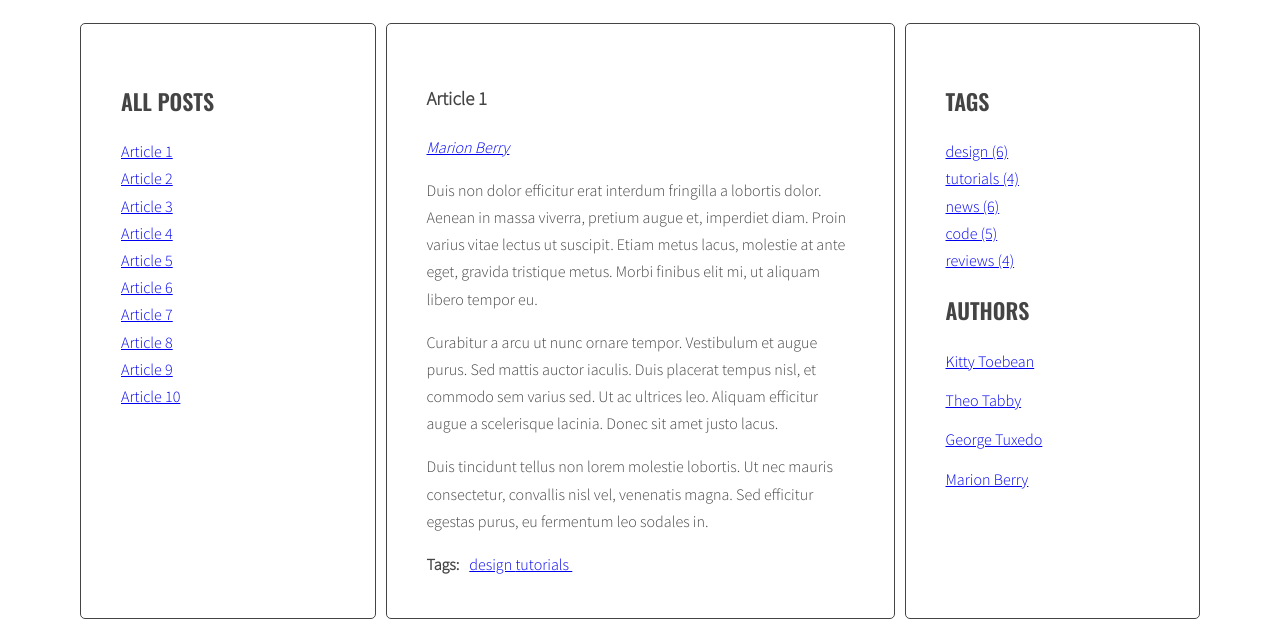
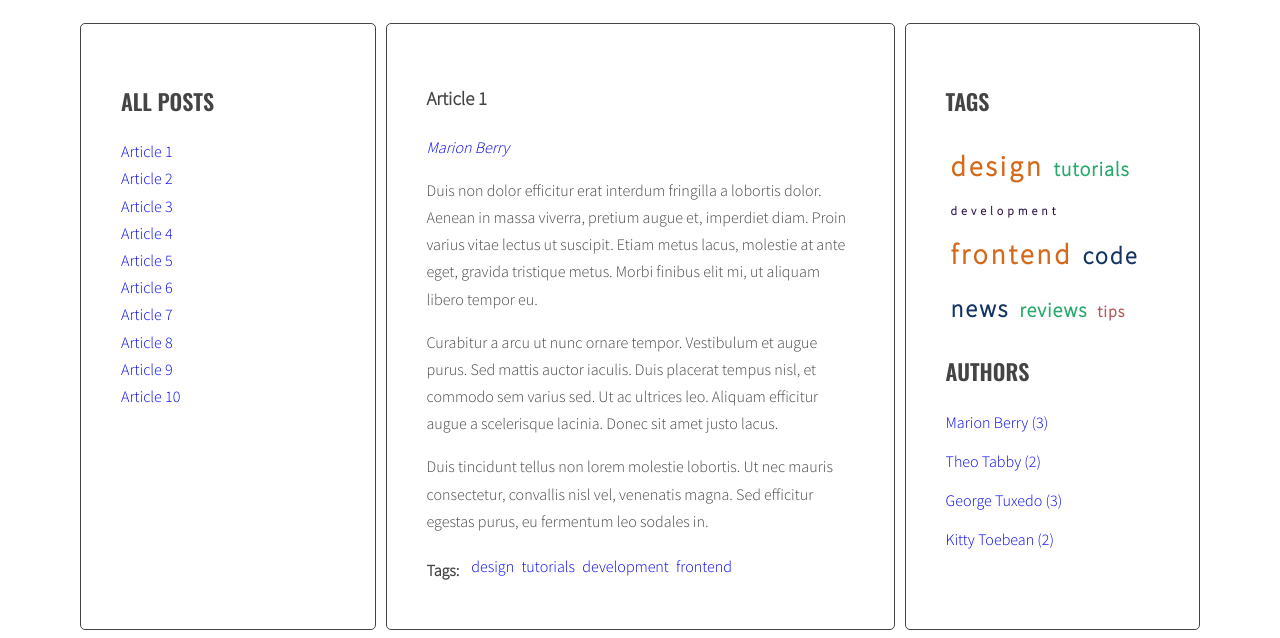
Before and after one commit to PiotrKoduje/javascript-blog, a website: page index.html in a window 1280 px wide. Shown: the part 220-858 px from the top of the page. Drawn offline with nearby package versions, Linux system fonts and the light colour scheme.

Commit message:
Add tags cloud and list of authors

```diff
--- a/index.html
+++ b/index.html
@@ -17,7 +17,7 @@
               </ul>
             </aside>
             <section class="posts">
-              <article class="post active" id="article-1" data-tags="design tutorials" data-author="Marion Berry">
+              <article class="post active" id="article-1" data-tags="design tutorials development frontend" data-author="Marion Berry">
                 <h3 class="post-title">Article 1</h3>
                 <p class="post-author"></p>
                 <div class="post-content">
@@ -31,7 +31,7 @@
                   </ul>
                 </div>
               </article>
-              <article class="post" id="article-2" data-tags="news code" data-author="Theo Tabby">
+              <article class="post" id="article-2" data-tags="code frontend" data-author="Theo Tabby">
                 <h3 class="post-title">Article 2</h3>
                 <p class="post-author"></p>
                 <div class="post-content">
@@ -45,7 +45,7 @@
                   </ul>
                 </div>
               </article>
-              <article class="post" id="article-3" data-tags="news reviews design" data-author="George Tuxedo">
+              <article class="post" id="article-3" data-tags="news reviews design frontend" data-author="George Tuxedo">
                 <h3 class="post-title">Article 3</h3>
                 <p class="post-author"></p>
                 <div class="post-content">
@@ -59,7 +59,7 @@
                   </ul>
                 </div>
               </article>
-              <article class="post" id="article-4" data-tags="tutorials code design" data-author="Kitty Toebean">
+              <article class="post" id="article-4" data-tags="tutorials code design tips frontend" data-author="Kitty Toebean">
                 <h3 class="post-title">Article 4</h3>
                 <p class="post-author"></p>
                 <div class="post-content">
@@ -73,7 +73,7 @@
                   </ul>
                 </div>
               </article>
-              <article class="post" id="article-5" data-tags="design reviews" data-author="Marion Berry">
+              <article class="post" id="article-5" data-tags="design reviews development" data-author="Marion Berry">
                 <h3 class="post-title">Article 5</h3>
                 <p class="post-author"></p>
                 <div class="post-content">
@@ -87,7 +87,7 @@
                   </ul>
                 </div>
               </article>
-              <article class="post" id="article-6" data-tags="reviews code" data-author="George Tuxedo">
+              <article class="post" id="article-6" data-tags="reviews code tips frontend" data-author="George Tuxedo">
                 <h3 class="post-title">Article 6</h3>
                 <p class="post-author"></p>
                 <div class="post-content">
@@ -101,7 +101,7 @@
                   </ul>
                 </div>
               </article>
-              <article class="post" id="article-7" data-tags="code news" data-author="Kitty Toebean">
+              <article class="post" id="article-7" data-tags="code news frontend " data-author="Kitty Toebean">
                 <h3 class="post-title">Article 7</h3>
                 <p class="post-author"></p>
                 <div class="post-content">
@@ -115,7 +115,7 @@
                   </ul>
                 </div>
               </article>
-              <article class="post" id="article-8" data-tags="news design tutorials" data-author="Theo Tabby">
+              <article class="post" id="article-8" data-tags="news design tutorials tips" data-author="Theo Tabby">
                 <h3 class="post-title">Article 8</h3>
                 <p class="post-author"></p>
                 <div class="post-content">
@@ -161,34 +161,9 @@
             <aside class="sidebar" aria-label="tags and authors">
               <h2 class="section-title">Tags</h2>
               <ul class="list tags">
-                <li><a href="#">design</a> <span>(6)</span></li>
-                <li><a href="#">code</a> <span>(5)</span></li>
-                <li><a href="#">tutorials</a> <span>(4)</span></li>
-                <li><a href="#">reviews</a> <span>(4)</span></li>
-                <li><a href="#">news</a> <span>(6)</span></li>
               </ul>
               <h2 class="section-title">Authors</h2>
               <ul class="list authors">
-                <li>
-                  <a href="#">
-                    <span class="author-name">Kitty Toebean</span>
-                  </a>
-                </li>
-                <li>
-                  <a href="#">
-                    <span class="author-name">Theo Tabby</span>
-                  </a>
-                </li>
-                <li>
-                  <a href="#">
-                    <span class="author-name">George Tuxedo</span>
-                  </a>
-                </li>
-                <li>
-                  <a href="#">
-                    <span class="author-name">Marion Berry</span>
-                  </a>
-                </li>
               </ul>
             </aside>
           </main>
--- a/js/script.js
+++ b/js/script.js
@@ -6,14 +6,17 @@
     optTitleListSelector = '.titles',
     optArticleTagsSelector = '.post-tags .list',
     optArticleAuthorSelector = '.post-author',
-    optTagsListSelector = '.tags.list';
+    optTagsListSelector = '.tags.list',
+    optCloudClassCount = 5,
+    optCloudClassPrefix = 'tag-size-',
+    optAuthorsListSelector = '.list.authors';
 
   ////////////////////////////////////////////////////////////////////////////////////////////////////////////////
 
   const titleClickHandler = function(event){
     event.preventDefault();
     const clickedElement = this;
-    console.log('Link was clicked!');
+    //console.log('Link was clicked!');
     //console.log(event);
 
     /* remove class 'active' from all article links  */
@@ -93,6 +96,27 @@
 
   ////////////////////////////////////////////////////////////////////////////////////////////////////////////////
 
+  const calculateTagsParams = function(tags){
+    const params = {min: 999, max: 0};
+    for(const tag in tags){
+      if (tags[tag] < params.min){
+        params.min = tags[tag];
+      }
+      if(tags[tag] > params.max){
+        params.max = tags[tag];
+      }
+    }
+    return params;
+  };
+
+  const calculateTagClass = function(count,params){
+    const normalizedCount = count - params.min;
+    const normalizedMax = params.max != params.min ? params.max - params.min : 0;
+    const percentage = normalizedCount/normalizedMax;
+    const classNumber = Math.floor(percentage*(optCloudClassCount - 1) + 1);
+    return optCloudClassPrefix + classNumber;
+  };
+
   const generateTags = function(){
     /* [NEW] create a new variable allTags with an empty object */
     let allTags = {};
@@ -149,12 +173,14 @@
     const tagList = document.querySelector(optTagsListSelector);
 
     /* [NEW] create variable for all links HTML code */
+    const tagsParams = calculateTagsParams(allTags);
+    //console.log('tagsParams:', tagsParams);
     let allTagsHTML = '';
 
     /* [NEW] START LOOP: for each tag in allTags: */
     for(const tag in allTags){
       /* [NEW] generate code of a link and add it to allTagsHTML */
-      allTagsHTML += '<li><a href="#tag-'+ tag +'">' + tag + ' (' + allTags[tag] + ')</a></li>';
+      allTagsHTML += '<li><a href="#tag-'+ tag +'" class=' + calculateTagClass(allTags[tag], tagsParams) + '>' + tag + '</a></li>';
 
       /* [NEW] END LOOP: for each tag in allTags: */
     }
@@ -225,26 +251,56 @@
   ////////////////////////////////////////////////////////////////////////////////////////////////////////////////
 
   const generateAuthors = function(){
+    let allAuthors = {};
     const articles = document.querySelectorAll(optArticleSelector);
     for(const article of articles){
       const authorTag = article.querySelector(optArticleAuthorSelector);
       const authorName = article.getAttribute('data-author');
       //console.log(authorName);
+      if(!allAuthors[authorName]){
+        allAuthors[authorName] = 1;
+      } else {
+        allAuthors[authorName]++;
+      }
+
       const authorLink = '<a href="#authorTag-' + authorName + '">' + authorName + '</a>';
       authorTag.innerHTML = authorLink;
     }
+    //console.log('allAuthors: ', allAuthors);
+    const authorsList = document.querySelector(optAuthorsListSelector);
+    //console.log('authorsList', authorsList);
+    let allAuthorsHTML = '';
+    for(const author in allAuthors){
+      allAuthorsHTML += '<li><a href="#authorTag-' + author + '"><span>' + author + ' ('+ allAuthors[author] + ')</span></a></li>';
+    }
+    authorsList.innerHTML = allAuthorsHTML;
   };
 
   generateAuthors();
 
+  ////////////////////////////////////////////////////////////////////////////////////////////////////////////////
+
   const authorClickHandler = function(event){
     event.preventDefault;
     const clickedElement = this;
+
     //console.log('works');
     const href = clickedElement.getAttribute('href');
     const authorName = href.replace('#authorTag-','');
-    console.log(authorName);
+    //console.log(authorName);
     generateTitleLinks('[data-author="' + authorName + '"]');
+
+    const activeAuthorLinks = document.querySelectorAll('a.active[href^="#authorTag-"]');
+    for(const activeAuthor of activeAuthorLinks){
+      activeAuthor.classList.remove('active');
+    }
+    //console.log('activeAuthorLinks', activeAuthorLinks);
+
+    const authorLinks = document.querySelectorAll('a[href="#authorTag-' + authorName + '"]');
+    for(const authorLink of authorLinks){
+      authorLink.classList.add('active');
+    }
+    //console.log('authorLinks', authorLinks);
   };
 
   const addClickListenersToAuthors = function(){
--- a/sass/style.scss
+++ b/sass/style.scss
@@ -9,10 +9,29 @@ $font-logo: 'Sacramento', cursive;
 $font-header: 'Oswald', sans-serif;
 $font-text: 'Source Sans Pro', sans-serif;
 
+/*Mixins*/
+@mixin tags-look($fz, $color, $space){
+  font-size: $fz;
+  color: $color;
+  letter-spacing: $space;
+  text-decoration: none;
+  font-weight: bold;
+  padding: 5px;
+  transition: .3s all;
+
+  &:hover{
+    transform: scale(1.2);
+  }
+}
+
 /* Global */
 
 *, *::before, *::after {
   box-sizing: border-box;
+}
+
+a{
+  text-decoration: none;;
 }
 
 body {
@@ -85,9 +104,16 @@ body {
   }
 }
 
-.list-horizontal {
+.list-horizontal{
   li {
     display: inline-block;
+    padding: 2px;
+  }
+}
+
+.list.tags{
+  li{
+    display: inline-flex;
   }
 }
 
@@ -116,5 +142,27 @@ body {
   display: flex;
   p {
     margin: 0 10px 0 0;
+    line-height: 38px;
   }
 }
+
+/*Tags cloud*/
+.tag-size-1{
+  @include tags-look(12px,rgb(44, 18, 67) ,4px);
+}
+
+.tag-size-2{
+  @include tags-look(16px,rgb(179, 84, 84) ,1px);
+}
+
+.tag-size-3{
+  @include tags-look(20px,rgb(38, 169, 106) ,1px);
+}
+
+.tag-size-4{
+  @include tags-look(24px,rgb(19, 51, 100) ,2px);
+}
+
+.tag-size-5{
+  @include tags-look(28px,rgb(214, 104, 25) ,3px);
+}
```
Also changed, not shown: css/style.css, 1 other file.
